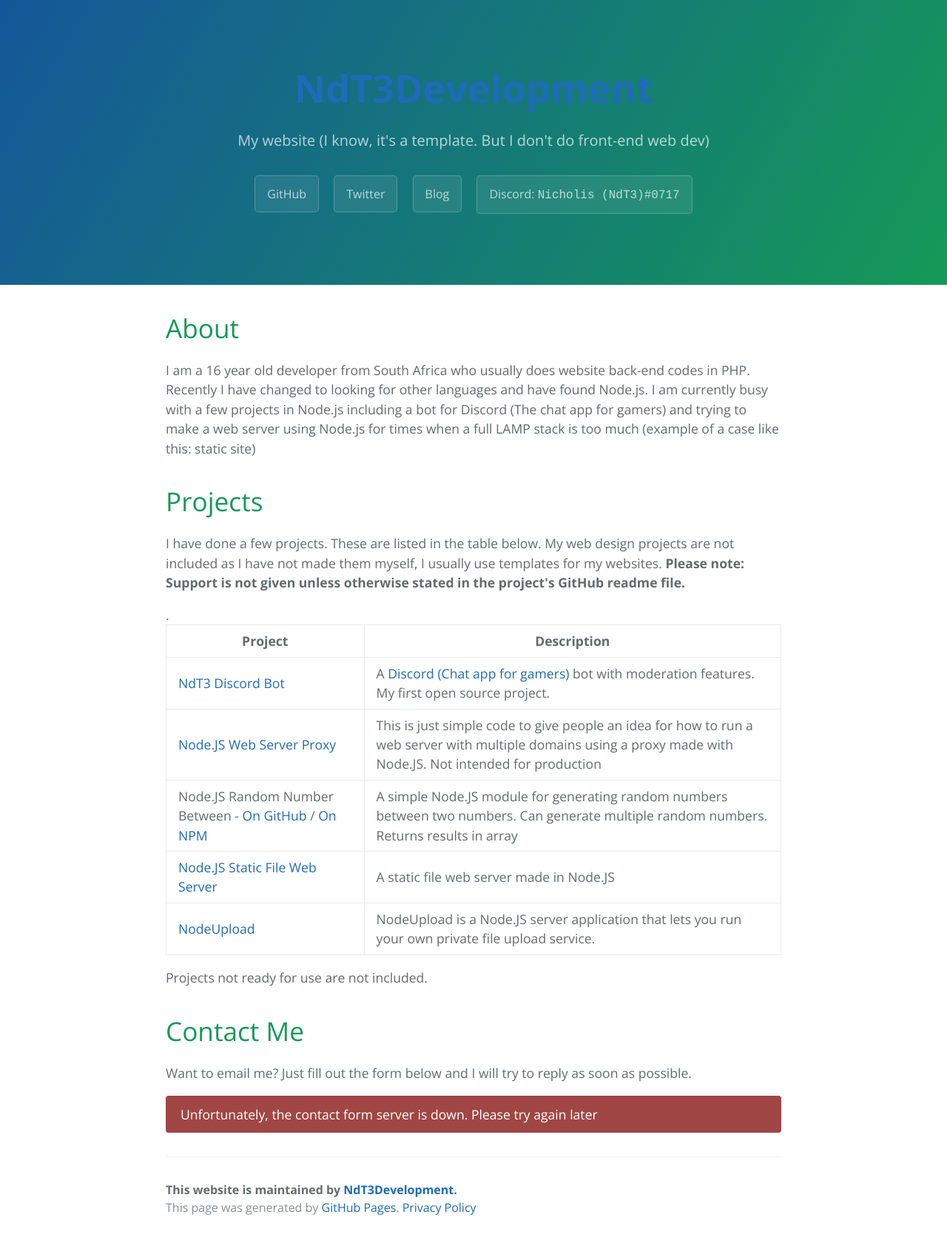
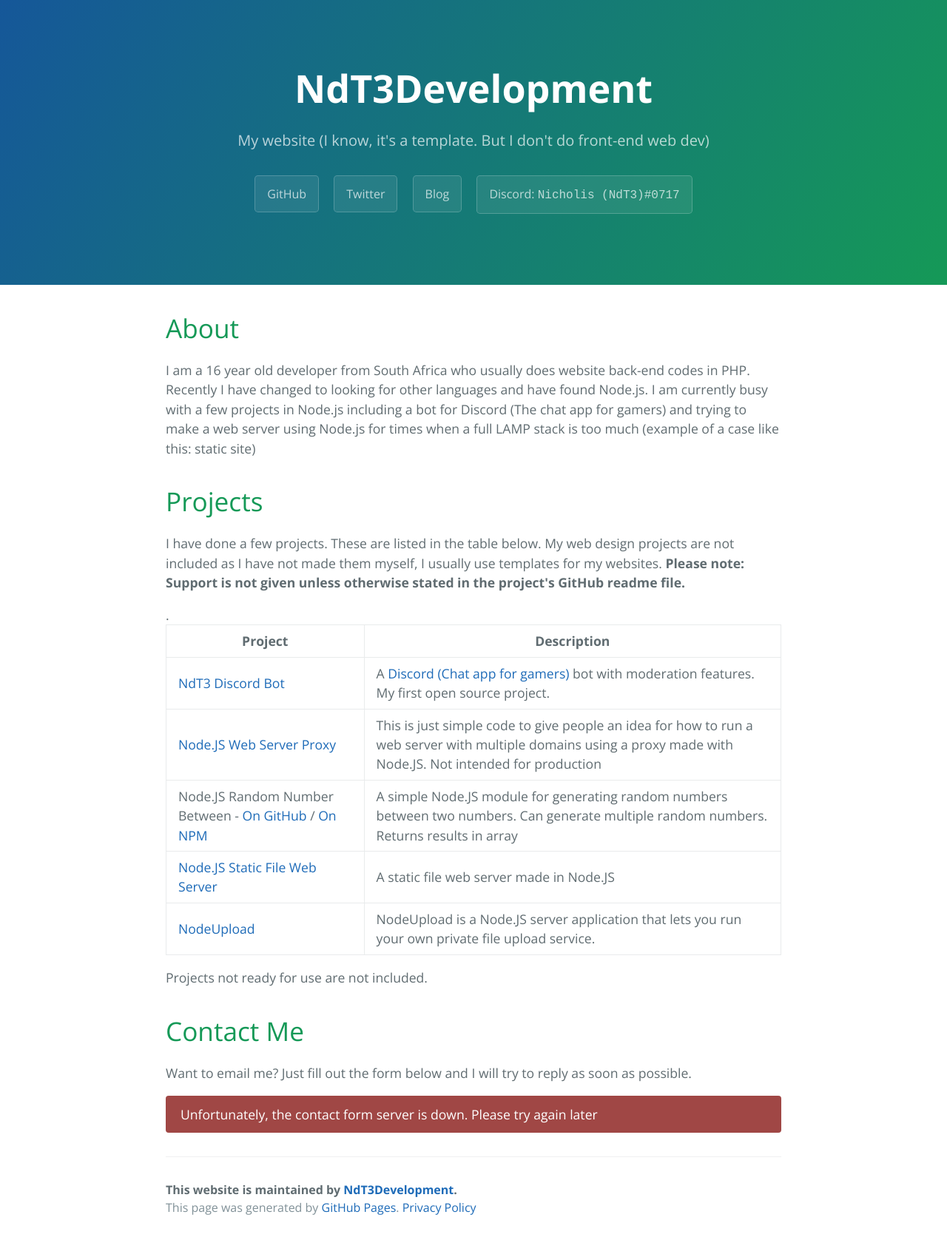
Before and after one commit to TrueWinter/website, a Jekyll site: the page built from index.html, in a window 1280 px wide. Shown: the whole page at 74% size. Built offline with Jekyll 4.4.1, drawn with Linux system fonts in a browser that asks for light colours; nearby versions of some CDN libraries; the list of posts is cut into pages by our own code.

Commit message:
Update page-header.html

```diff
--- a/_includes/page-header.html
+++ b/_includes/page-header.html
@@ -1,5 +1,5 @@
 <section class="page-header">
-  <h1 class="project-name"><a href="/">{{ site.title }}</a></h1>
+  <h1 class="project-name"><a href="/" style="color:white;text-decoration:none;">{{ site.title }}</a></h1>
   <h2 class="project-tagline">{{ site.tagline }}</h2>
   <a href="https://github.com/NdT3Development" class="btn">GitHub</a>
   <a href="https://twitter.com/NdT3_" class="btn">Twitter</a>
```
